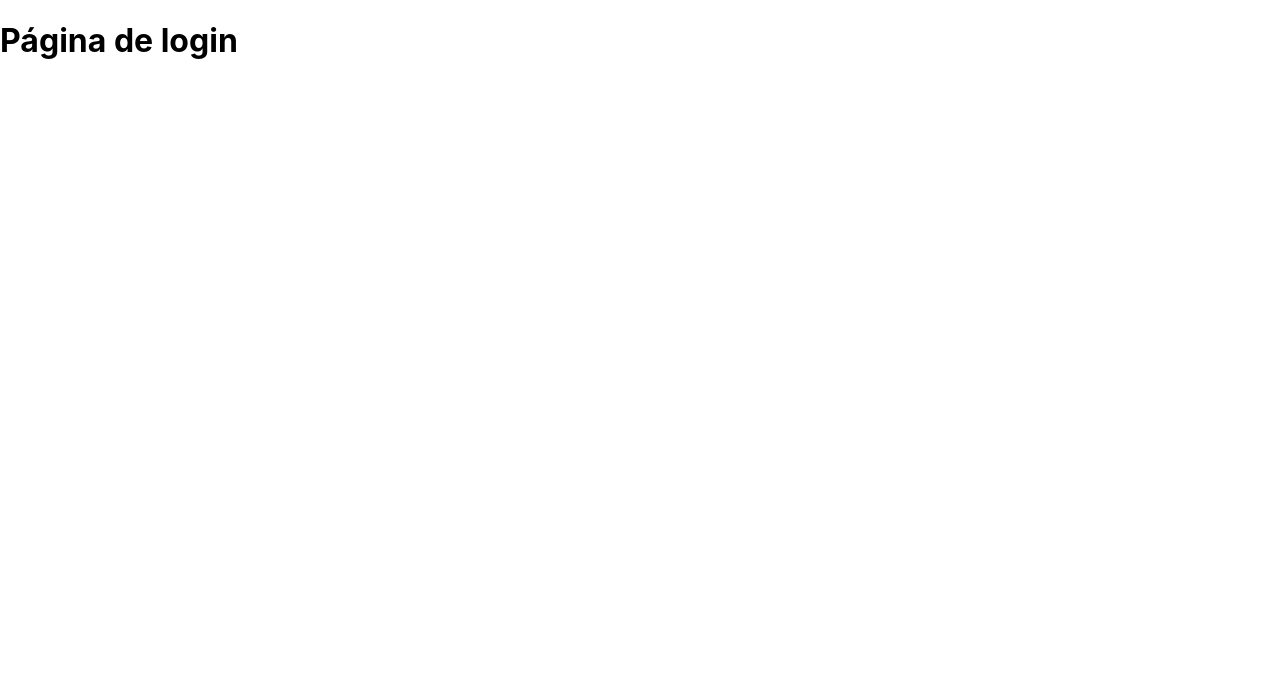
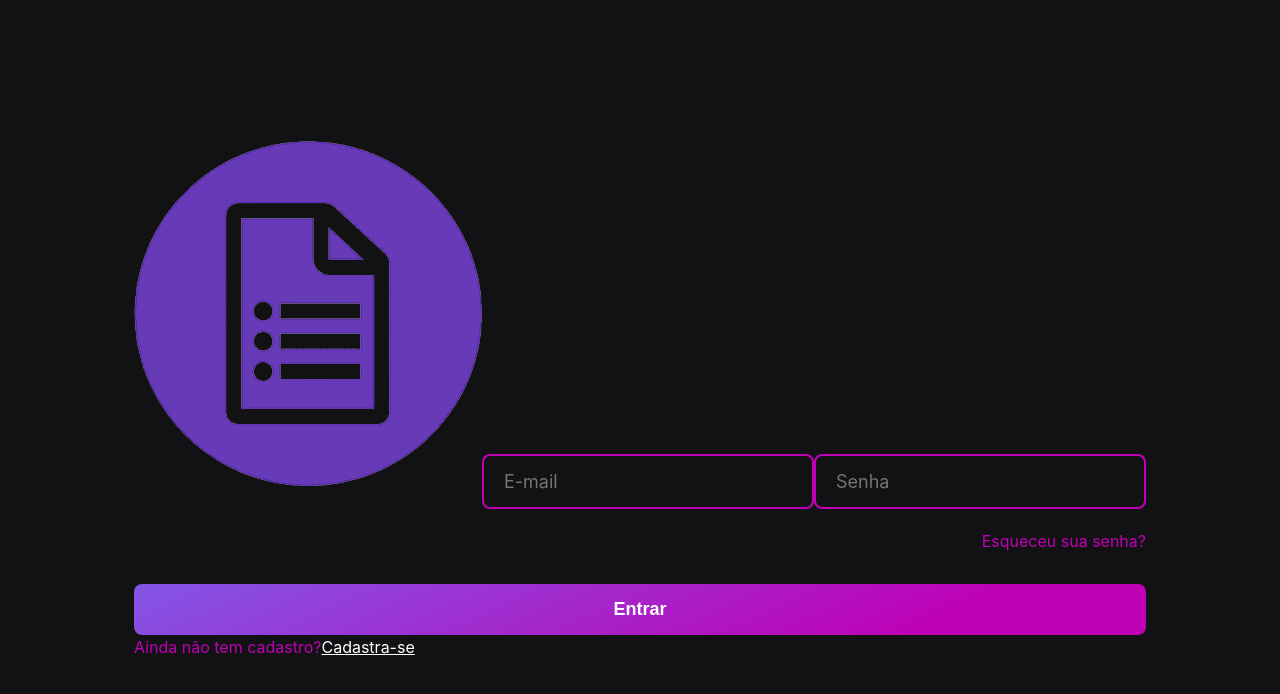
Before and after one commit to Paulo1080/next, a Next.js app: page /signin in a window 1280 px wide. Shown: the top 694 px of the page. Built offline with nearby package versions, Linux system fonts and the light colour scheme.

Commit message:
add styles

```diff
--- a/pages/signin/index.js
+++ b/pages/signin/index.js
@@ -1,7 +1,130 @@
-function signin(params){
+import { useEffect, useState } from "react";
+import Image from 'next/image';
+import Link from 'next/link';
+import { ToastContainer } from 'react-toastify';
+import Lottie from 'react-lottie';
+
+import styles from '../../styles/pages/Signin.module.css';
+
+
+import api from '../../services/api';
+
+import SigninValidation from "../../utils/validation/SigninValidation";
+import Message from '../../components/Message';
+
+import * as animationData from '../../assets/animations/loading.json';
+ import logo from '../../assets/images/logo.png';
+
+
+function SignIn() {
+    const [email, setEmail] = useState('');
+    const [password, setPassword] = useState('');
+    const [loading, setLoading] = useState(false);
+
+    const defaultOptions = {
+        loop: true,
+        autoplay: true,
+        animationData: animationData,
+        rendererSettings: {
+            preserveAspectRatio: 'xMidYMid slice'
+        }
+    };
+
+    async function HandleSubmit() {
+        setLoading(true);
+        const data = { email, password };
+
+        let validation = await SigninValidation(data);
+
+        if(validation){
+            await api.post('/user', data)
+        .then( response => {
+            localStorage.setItem("over_name", response.data.user.name)
+            localStorage.setItem("over_token", response.data.token)
+            Message(response);
+            setTimeout(()=>{
+                setLoading(false);
+                handleAuthenticated();
+            }, 2000);
+        })
+        .catch(error => {
+            Message("Erro ao tantar fazer login");
+            setTimeout(()=>{
+                setLoading(false);
+            }, 2000);
+        })
+        }else {
+            Message("Preencha um email válido e uma senha de no mínimo 6 caracteres!!")
+            setTimeout(()=>{
+                setLoading(false);
+            }, 2000);
+
+        }
+
+
+    }
+
+    async function handleAuthenticated(){
+        let token = await localStorage.getItem("over_token");
+
+        if(token){
+            window.location = "/";
+        }
+    }
+
+    useEffect(()=>{
+        handleAuthenticated()
+    }, [])
+
     return(
-        <h1>Página de login</h1>
+        <div className={styles.container}>
+            <div className={styles.Form}>
+                <ToastContainer/>
+                 <Image
+                    src={logo}
+                />
+                <input
+                    className={styles.input}
+                    type="email"
+                    placeholder="E-mail"
+                    onChange={(e) => setEmail(e.target.value)}
+                    required
+                />
+                <input
+                    className={styles.input}
+                    type="password"
+                    placeholder="Senha"
+                    onChange={(e) => setPassword(e.target.value) }
+                    required
+                />
+                <Link href="/forgot-password">
+                    <a className={styles.forgotPassword}>
+                        Esqueceu sua senha?
+                    </a>
+                </Link>
+                <button
+                    className={styles.button}
+                    onClick={HandleSubmit}
+                >
+                    { loading ?
+                        <div className={styles.animation}>
+                            <Lottie options={ defaultOptions } />
+                        </div>
+                        :
+
+                            "Entrar"
+                        }
+                </button>
+                <Link
+                    href="/signup"
+                >
+                    <a className={styles.signin}>Ainda não tem cadastro?
+                        <span className={styles.span}>Cadastra-se</span>
+                    </a>
+                </Link>
+            </div>
+        </div>
     )
 }
 
-export default signin;
+export default SignIn;
--- a/styles/globals.css
+++ b/styles/globals.css
@@ -1,16 +1,35 @@
-html,
-body {
+*{
+  margin: 0;
   padding: 0;
-  margin: 0;
-  font-family: -apple-system, BlinkMacSystemFont, Segoe UI, Roboto, Oxygen,
-    Ubuntu, Cantarell, Fira Sans, Droid Sans, Helvetica Neue, sans-serif;
+
 }
 
-a {
-  color: inherit;
+body, input, select {
+  font-family: 'inter', sans-serif;
+}
+
+input, select, button {
+  outline: none;
+}
+
+a{
   text-decoration: none;
 }
 
-* {
-  box-sizing: border-box;
+:root {
+
+  /*Colors*/
+  --color-primary:#bf00b5;
+  --color-gradient: linear-gradient(155.34deg,#8257e6 -0.59%, #bf00b5 80%);
+  --color-gradient-hover: linear-gradient(155.34deg,#bf00b5 -0.59%, #8257e6 80%);
+  --color-white: #fff;
+  --color-gray: #5f5f5f;
+  --color-background: #121214;
+
+  /*Styles*/
+  --border-radius: 8px;
 }
+
+body {
+  background-color: var(--color-background);
+}
--- a/styles/pages/Signin.module.css
+++ b/styles/pages/Signin.module.css
@@ -0,0 +1,81 @@
+.container {
+    display: flex;
+    justify-content: center;
+    align-items: center;
+    height: 100vh;
+}
+
+.form {
+    display: flex;
+    flex-direction: column;
+    width: 30%;
+}
+
+.input {
+    border-radius: var(--border-radius);
+    font-size: 18px;
+    max-width: 100%;
+    padding: 15px 20px ;
+    margin-bottom: 20px;
+    border: 2px solid var(--color-primary);
+    color: var(--color-gray);
+    background-color: var(--color-background);
+}
+
+.button {
+    border-radius: var(--border-radius);
+    font-size: 18px;
+    width: 100%;
+    padding: 15px 20px;
+    font-weight: 700;
+    background: var(--color-gradient);
+    border: none;
+    color: var(--color-white);
+    cursor: pointer ;
+}
+
+.button:hover {
+    background: var(--color-gradient-hover);
+}
+
+.animation {
+    width: 37%;
+    height: 34px;
+    margin: auto;
+}
+
+.signin {
+    margin: 20px auto;
+    text-align: center;
+    max-width: 200px;
+    color: var(--color-primary);
+    cursor: pointer;
+    text-decoration: none;
+    line-height: 25px;
+}
+
+.span {
+    color: var(--color-white);
+    text-decoration: underline;
+}
+
+.forgotPassword {
+    color: var(--color-primary);
+    cursor: pointer;
+    text-decoration: none;
+    line-height: 25px;
+    display: flex;
+    justify-content: flex-end;
+    margin-bottom: 30px;
+}
+
+@media (max-width: 1000px) {
+    .form {
+        width: 50%;
+    }
+}
+@media (max-width: 600px) {
+    .form{
+        width: 70%;
+    }
+}
```
Also changed, not shown: pages/index.js (+3 -126 lines).
